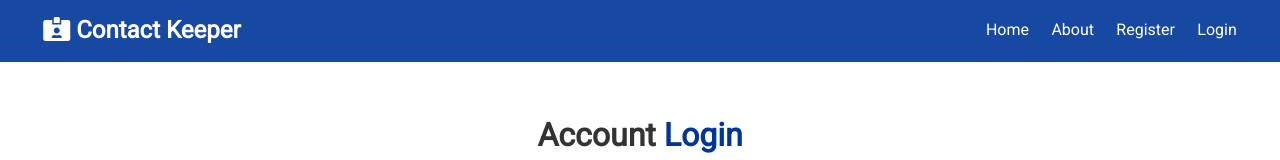
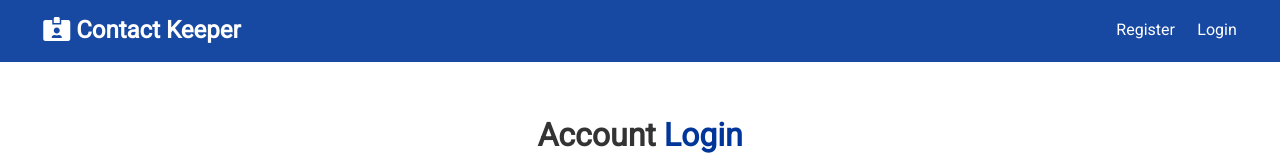
Before and after one commit to RohanKumar110/contact-keeper, a React (Create React App) app in the folder client/: page /login in a window 1280 px wide. Shown: the top 160 px of the page. Built offline with nearby package versions, Linux system fonts and the light colour scheme.

Commit message:
add logout link to navbar

```diff
--- a/client/src/components/layout/Navbar.js
+++ b/client/src/components/layout/Navbar.js
@@ -1,8 +1,39 @@
-import React from "react";
+import React, { Fragment, useContext } from "react";
 import PropTypes from "prop-types";
 import { Link } from "react-router-dom";
+import AuthContext from "../../context/auth/authContext";
 
 function Navbar({ title, icon }) {
+  const authContext = useContext(AuthContext);
+  const { isAuthenticated, logout, user } = authContext;
+
+  const handleLogout = () => {
+    logout();
+  };
+
+  const authLinks = (
+    <Fragment>
+      <li>Hello {user && user.name}</li>
+      <li>
+        <a href="#" onClick={handleLogout}>
+          <i className="fas fa-sign-out-alt"></i>
+          <span className="hide-sm">Logout</span>
+        </a>
+      </li>
+    </Fragment>
+  );
+
+  const guestLinks = (
+    <Fragment>
+      <li>
+        <Link to="/register">Register</Link>
+      </li>
+      <li>
+        <Link to="/login">Login</Link>
+      </li>
+    </Fragment>
+  );
+
   return (
     <div className="navbar bg-primary">
       <h2>
@@ -10,20 +41,7 @@ function Navbar({ title, icon }) {
           <i className={icon} /> {title}
         </Link>
       </h2>
-      <ul>
-        <li>
-          <Link to="/">Home</Link>
-        </li>
-        <li>
-          <Link to="/about">About</Link>
-        </li>
-        <li>
-          <Link to="/register">Register</Link>
-        </li>
-        <li>
-          <Link to="/login">Login</Link>
-        </li>
-      </ul>
+      <ul>{isAuthenticated ? authLinks : guestLinks}</ul>
     </div>
   );
 }
--- a/client/src/context/auth/AuthState.js
+++ b/client/src/context/auth/AuthState.js
@@ -70,6 +70,9 @@ function AuthState(props) {
   };
 
   // Logout
+  const logout = () => {
+    dispatch({ type: LOGOUT });
+  };
 
   // Clear Errors
   const clearErrors = () => {
@@ -86,6 +89,7 @@ function AuthState(props) {
         error: state.error,
         register,
         login,
+        logout,
         loadUser,
         clearErrors,
       }}
--- a/client/src/context/auth/authReducer.js
+++ b/client/src/context/auth/authReducer.js
@@ -27,6 +27,15 @@ function authReducer(state, action) {
         isAuthenticated: true,
         loading: false,
       };
+    case LOGOUT:
+      localStorage.removeItem("token");
+      return {
+        ...state,
+        loading: false,
+        user: null,
+        token: null,
+        isAuthenticated: false,
+      };
     case REGISTER_FAIL:
     case LOGIN_FAIL:
     case AUTH_ERROR:
```
